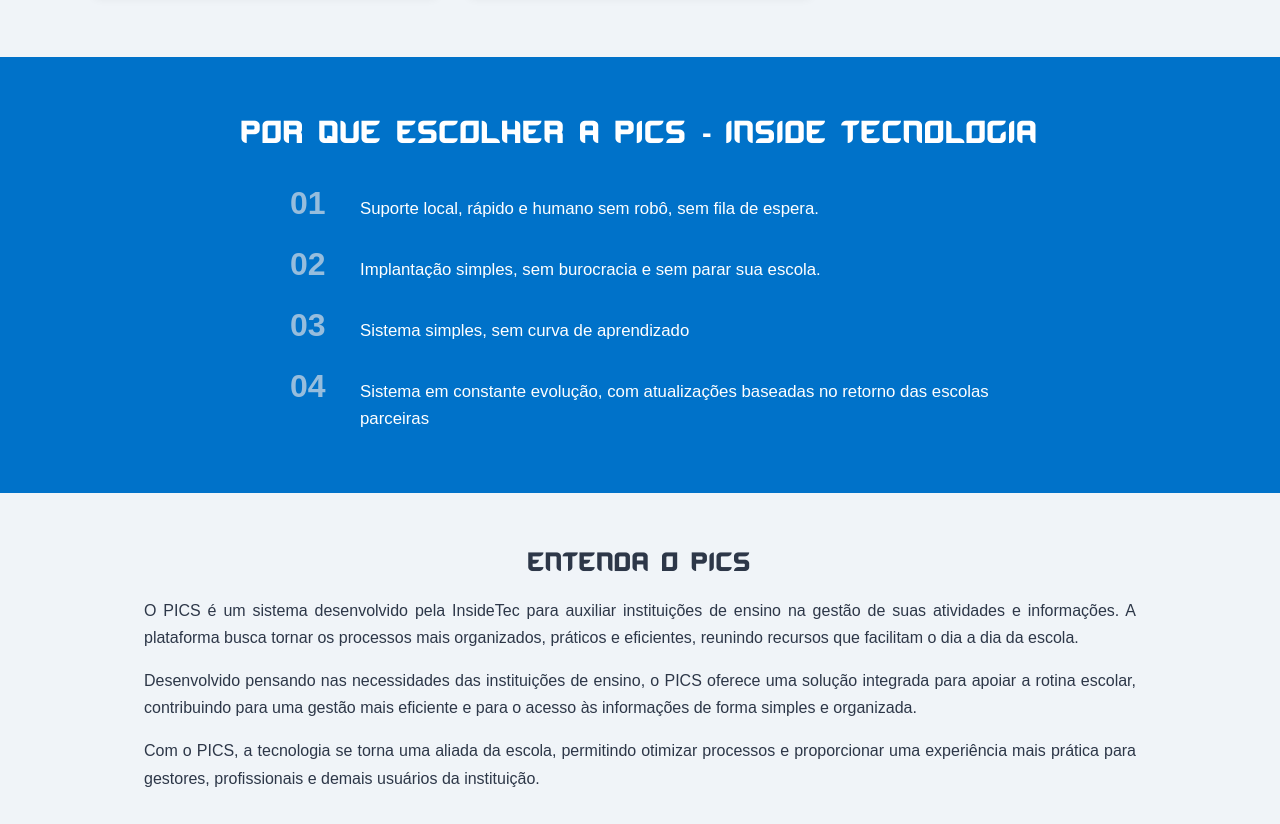
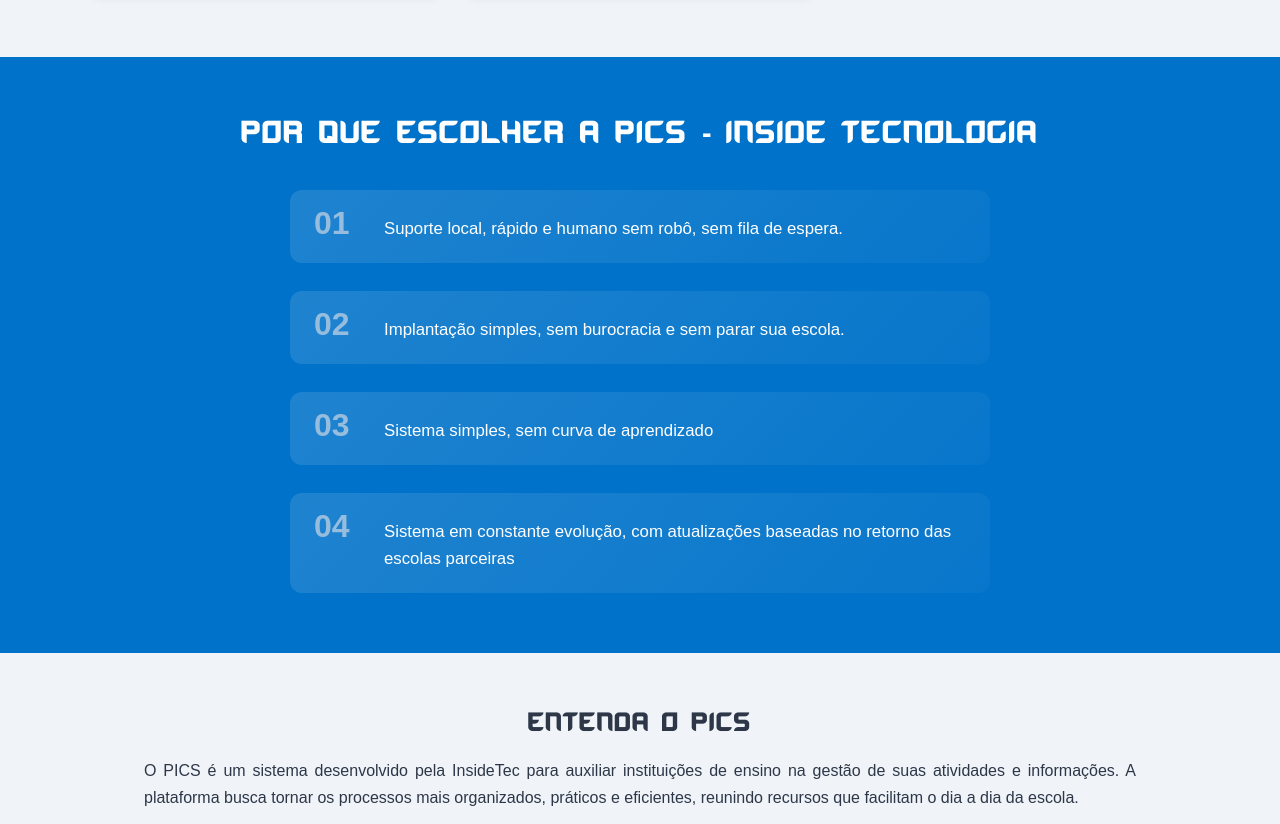
Before and after one commit to DiogoTadashi/Site-Erison-InsideTec, a plain HTML site: page pics.html in a window 1280 px wide. Shown: the part 937-1761 px from the top of the page. Drawn offline with Linux system fonts and the light colour scheme.

Commit message:
Feat: some changes

```diff
--- a/pics.html
+++ b/pics.html
@@ -51,7 +51,7 @@
             </a>
         </section>
 
-        <section class="funcionalidades" id="funcionalidades">
+        <section class="funcionalidades animacao-escondida" id="funcionalidades">
             <h2>Tudo que sua escola precisa em um mesmo lugar</h2>
             <div class="cards-container">
                 <div class="card">
@@ -82,7 +82,7 @@
             </div>
         </section>
 
-        <section class="diferencial" id="diferencial">
+        <section class="diferencial animacao-escondida" id="diferencial">
         <h2>Por que escolher a Pics - Inside Tecnologia</h2>
         <div class="diferencial-lista">
             <div class="diferencial-item">
@@ -104,7 +104,7 @@
         </div>
         </section>
 
-        <section id="sobre" class="sobre-pics">
+        <section id="sobre animacao-escondida" class="sobre-pics">
             <h2>Entenda o PICS</h2>
             <p>
                 O PICS é um sistema desenvolvido pela InsideTec para auxiliar
--- a/script.js
+++ b/script.js
@@ -1,23 +1,18 @@
-
-document.addEventListener('DOMContentLoaded', () => {
 const elementosAnimados = document.querySelectorAll('.animacao-escondida');
 
-    const observerCallback = (entries, observer) => {
+const observer = new IntersectionObserver((entries) => {
     entries.forEach(entry => {
         if (entry.isIntersecting) {
             entry.target.classList.add('aparecer');
-                observer.unobserve(entry.target);
+        } else {
+            entry.target.classList.remove('aparecer');
         }
     });
-    };
-
-    const observerAnimacao = new IntersectionObserver(observerCallback, {
-        root: null,
-        threshold: 0.1
+}, {
+    threshold: 0.15
 });
 
-    elementosAnimados.forEach(elemento => observerAnimacao.observe(elemento));
-});
+elementosAnimados.forEach(el => observer.observe(el));
 
 function ajustarPaddingHeader() {
     const header = document.querySelector('header');
--- a/style.css
+++ b/style.css
@@ -316,6 +316,9 @@
     display: flex;
     align-items: flex-start;
     gap: 20px;
+    background: linear-gradient(135deg, rgba(255,255,255,0.12), rgba(255,255,255,0.03));
+    border-radius: 12px;
+    padding: 20px 24px;
 }
 
 .diferencial-item .numero {
@@ -449,7 +452,7 @@
 
 .animacao-escondida {
     opacity: 0;
-    transition: opacity 0.1s;
+    transition: opacity 0.3s ease;
 }
 
 .animacao-escondida.aparecer {
@@ -522,6 +525,7 @@
     /* Cards */
     .cards-container {
         grid-template-columns: 1fr;
+        justify-items: center;
     }
 
     .card {
```
Also changed, not shown: index.html (+2 -2 lines). Lines whose indentation alone changed are shown as unchanged.
